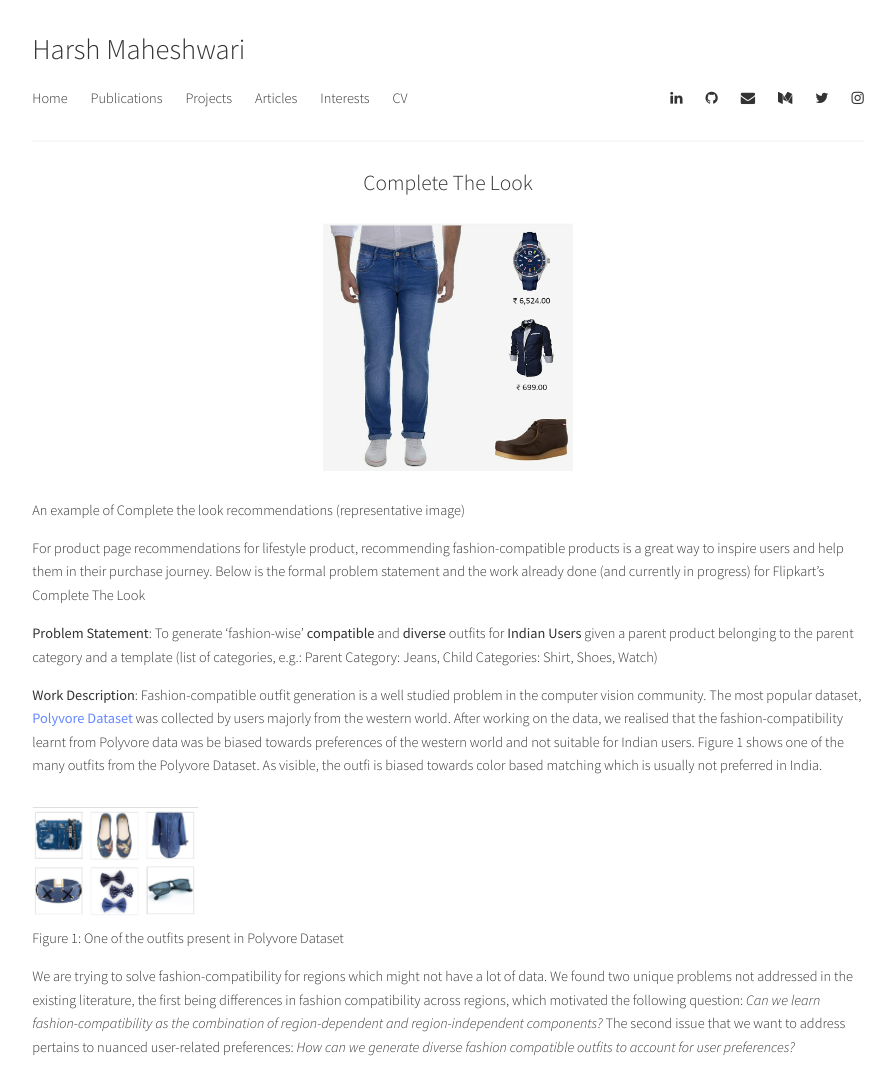
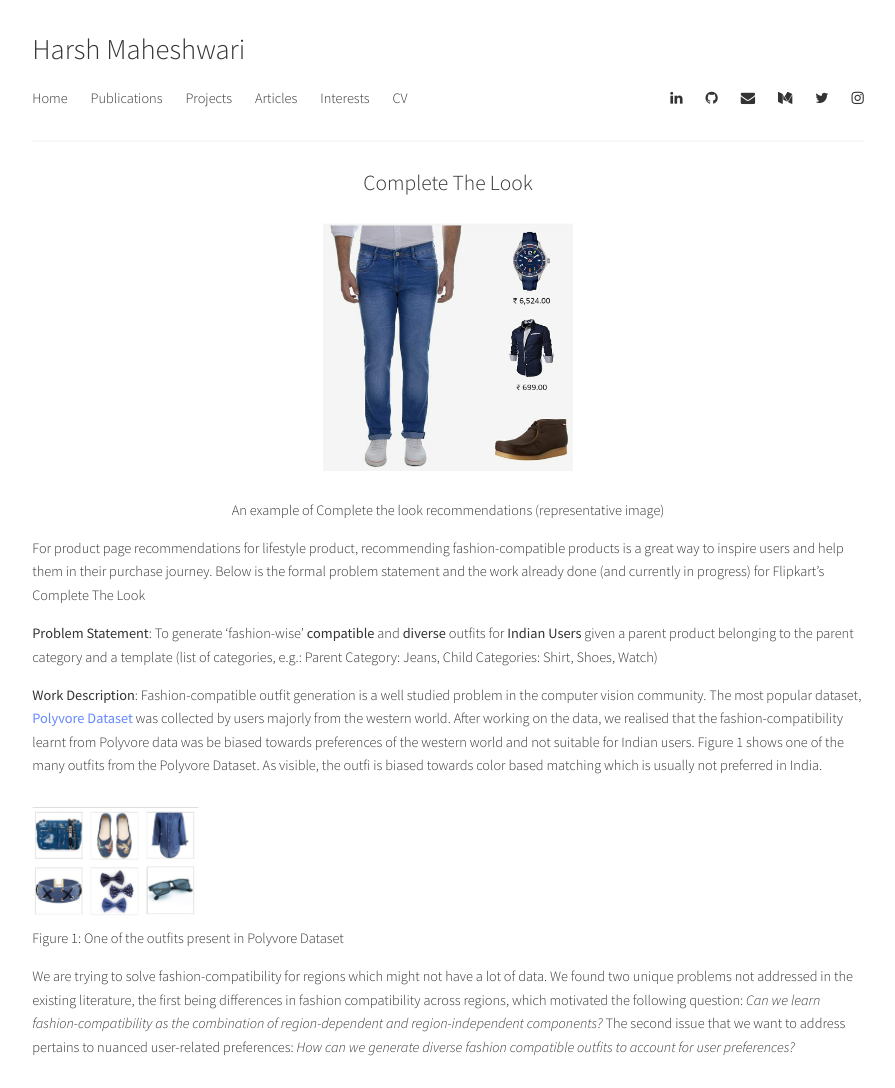
Before and after one commit to harshm121/portfolio-old, a Jekyll site: the page built from Projects/CTL.md, in a window 1280 px wide. Shown: the whole page, without its empty margins (192-1087 px from the left). Built offline with Jekyll 4.4.1, drawn with Linux system fonts in a browser that asks for light colours; a style sheet for code colours, icons or effects is not loaded.

Commit message:
Update CTL.md

```diff
--- a/Projects/CTL.md
+++ b/Projects/CTL.md
@@ -15,7 +15,7 @@ title: "Complete The Look"
 <figure>
 <img style="margin-left: auto; display: block; margin-right: auto;" src="https://harshm121.github.io/Projects/ctl_example.jpeg" alt="CTL example" width="30%">
 <br>
-<figcaption style="margin-left: auto; display: block; margin-right: auto;">An example of Complete the look recommendations (representative image)</figcaption>
+<figcaption align="center">An example of Complete the look recommendations (representative image)</figcaption>
 </figure>
 
 For product page recommendations for lifestyle product, recommending fashion-compatible products is a great way to inspire users and help them in their purchase journey. Below is the formal problem statement and the work already done (and currently in progress) for Flipkart's Complete The Look
```
